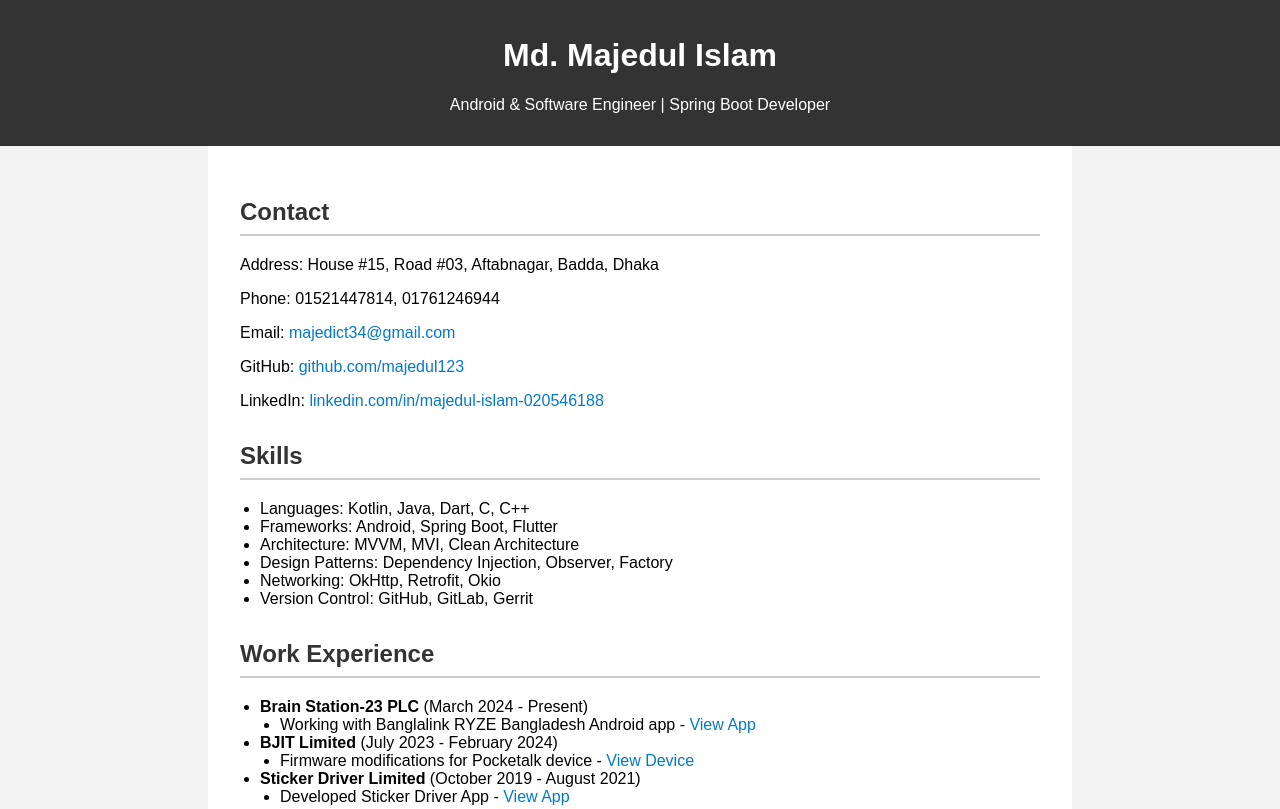
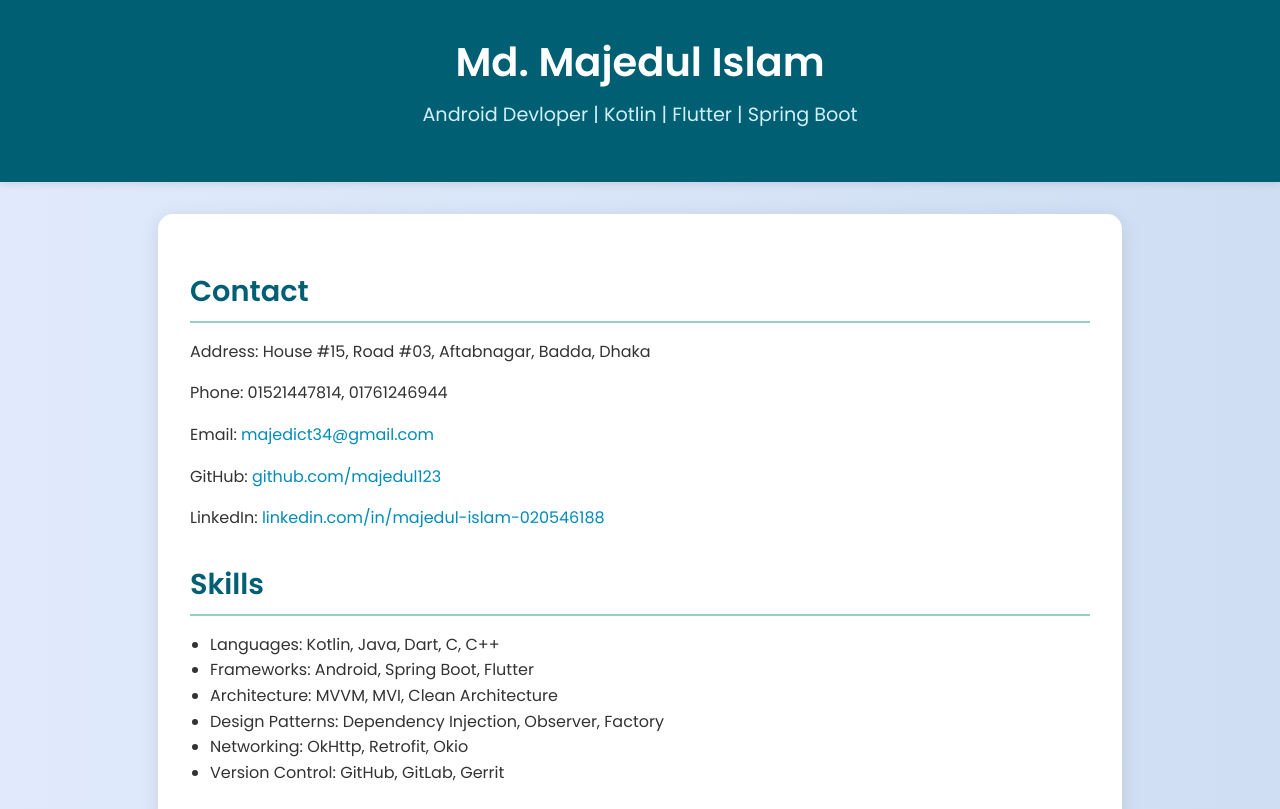
Before and after one commit to majedul123/majedul123.github.io, a plain HTML site: page index.html in a window 1280 px wide. Shown: the top 809 px of the page. Drawn offline with Linux system fonts and the light colour scheme.

Commit message:
Update index.html

```diff
--- a/index.html
+++ b/index.html
@@ -3,44 +3,71 @@
 <head>
     <meta charset="UTF-8">
     <meta name="viewport" content="width=device-width, initial-scale=1.0">
-    <title>Md. Majedul Islam - CV</title>
+    <title>Md. Majedul Islam</title>
+    <!-- Google Font -->
+    <link href="https://fonts.googleapis.com/css2?family=Poppins:wght@400;600&display=swap" rel="stylesheet">
     <style>
         body {
-            font-family: Arial, sans-serif;
+            font-family: 'Poppins', sans-serif;
             margin: 0;
             padding: 0;
-            background-color: #f4f4f4;
+            background: linear-gradient(to right, #e0eafc, #cfdef3);
+            min-height: 100vh;
         }
         header {
-            background-color: #333;
+            background-color: #005f73;
             color: white;
-            padding: 1rem;
+            padding: 2rem 1rem;
             text-align: center;
+            box-shadow: 0 2px 8px rgba(0,0,0,0.1);
+        }
+        header h1 {
+            margin: 0;
+            font-size: 2.5rem;
+        }
+        header p {
+            margin-top: 0.5rem;
+            font-size: 1.2rem;
+            color: #d0f0f9;
         }
         main {
+            background: white;
+            max-width: 900px;
+            margin: 2rem auto;
             padding: 2rem;
-            max-width: 800px;
-            margin: auto;
-            background: white;
+            border-radius: 15px;
+            box-shadow: 0 4px 20px rgba(0,0,0,0.1);
         }
         section {
             margin-bottom: 2rem;
         }
         h2 {
+            color: #005f73;
+            border-bottom: 2px solid #94d2bd;
+            padding-bottom: 0.5rem;
+            margin-bottom: 1rem;
+            font-size: 1.8rem;
+        }
+        p, li {
+            font-size: 1rem;
             color: #333;
-            border-bottom: 2px solid #ccc;
-            padding-bottom: 0.5rem;
+            line-height: 1.6;
         }
         a {
-            color: #007acc;
+            color: #008cba;
             text-decoration: none;
+            transition: color 0.3s ease;
         }
         a:hover {
+            color: #005f73;
             text-decoration: underline;
         }
         ul {
             list-style: disc;
             padding-left: 20px;
+        }
+        strong {
+            color: #023047;
         }
     </style>
 </head>
@@ -49,7 +76,7 @@
 
 <header>
     <h1>Md. Majedul Islam</h1>
-    <p>Android & Software Engineer | Spring Boot Developer</p>
+    <p>Android Devloper | Kotlin | Flutter | Spring Boot </p>
 </header>
 
 <main>
```
